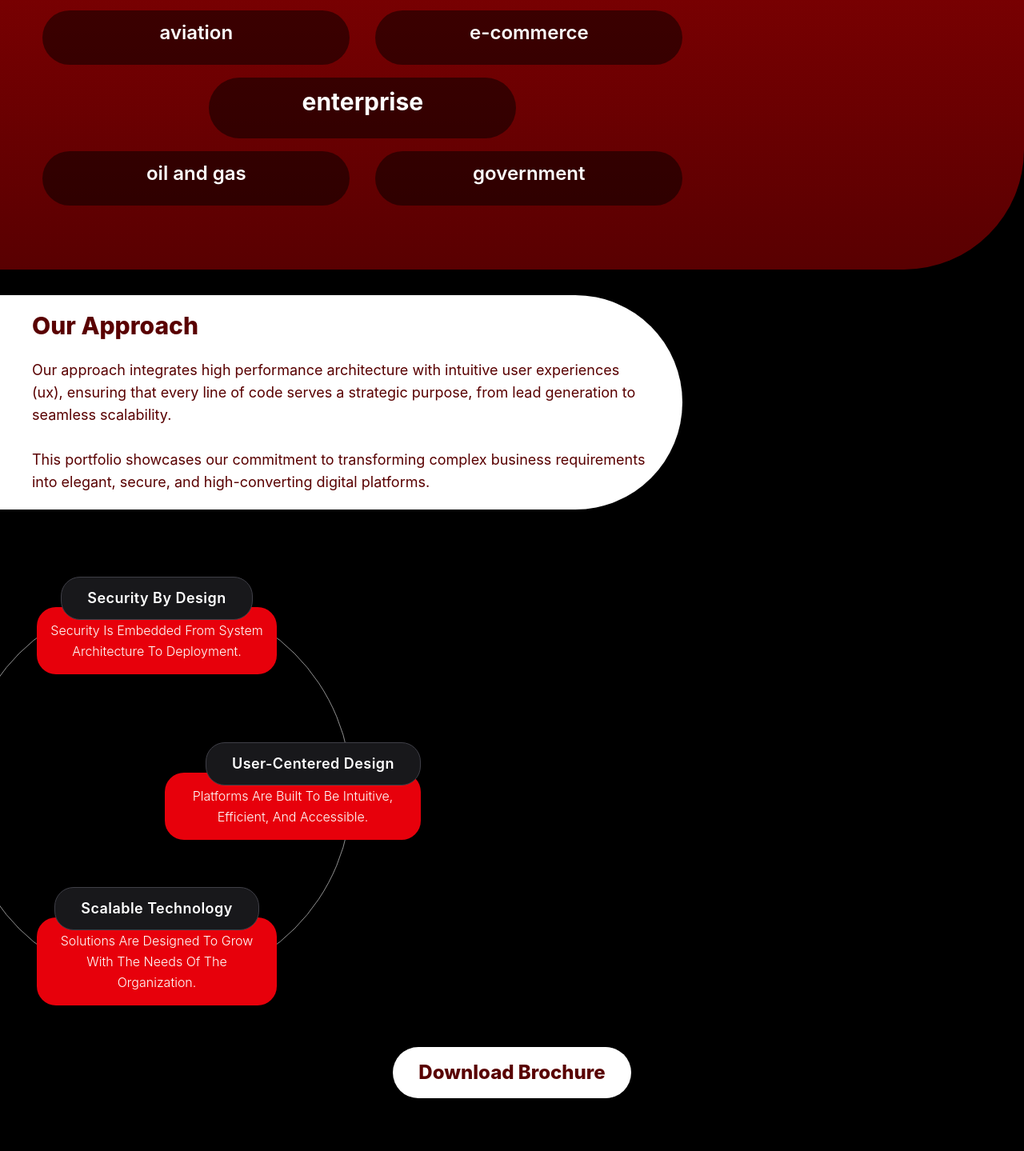
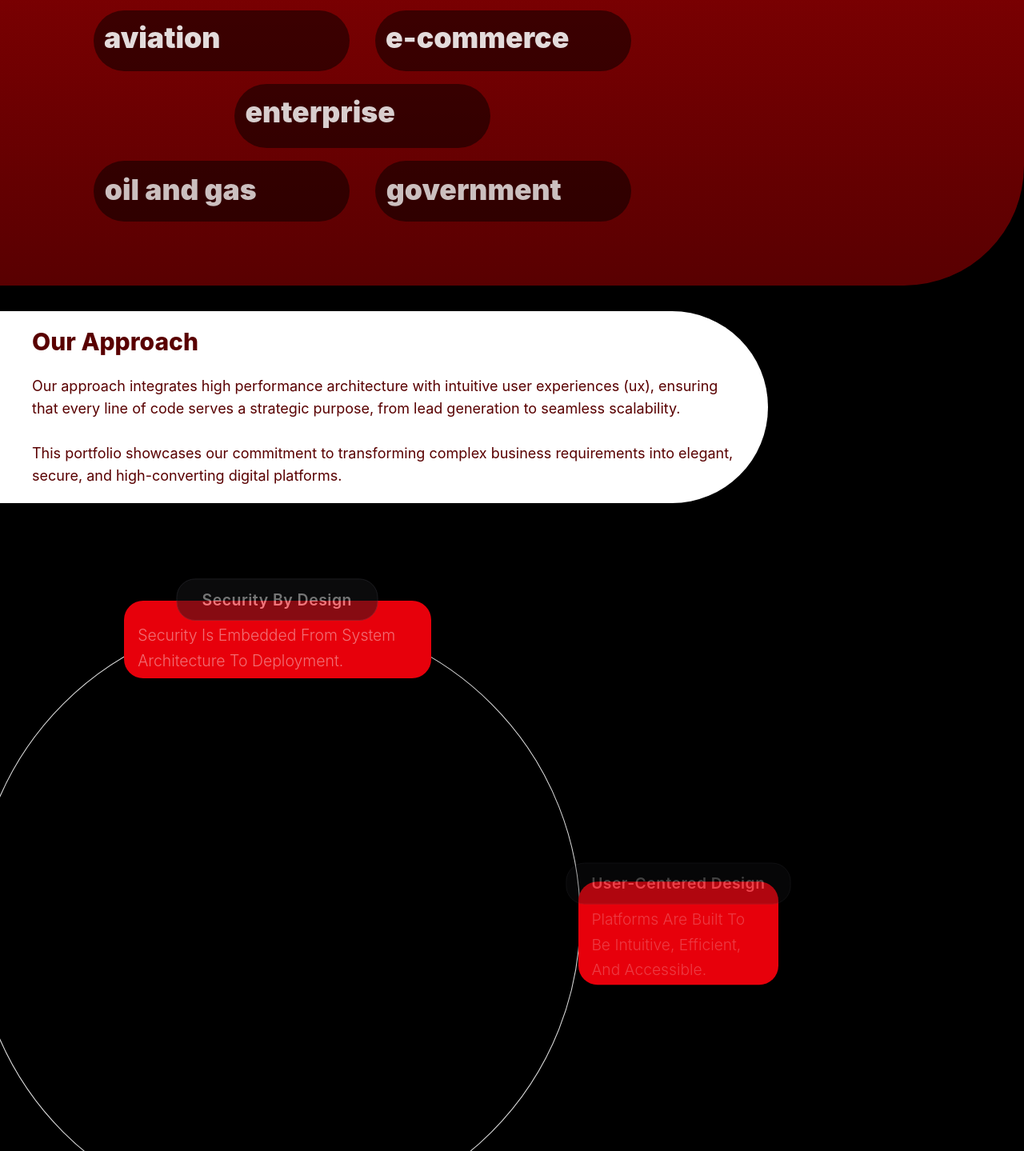
Before and after one commit to SilexsecureTeam/silexsecure, a React (Vite) app: page / in a window 1280 px wide. Shown: the part 591-2030 px from the top of the page at 80% size. Built offline with nearby package versions, Linux system fonts and the light colour scheme.

Commit message:
home done

```diff
--- a/src/components/Home.jsx
+++ b/src/components/Home.jsx
@@ -3,9 +3,56 @@ import slogo from "../assets/slogo.png";
 import des from "../assets/des.png";
 import des1 from "../assets/des1.png";
 import { Link, useLocation } from "react-router-dom";
-import { useState } from "react";
+import { useEffect, useState } from "react";
+
+export const useParallaxFade = (speed = 0.3) => {
+  const [style, setStyle] = useState({});
+
+  useEffect(() => {
+    const handleScroll = () => {
+      const elements = document.querySelectorAll("[data-parallax]");
+
+      elements.forEach((el) => {
+        const rect = el.getBoundingClientRect();
+        const windowHeight = window.innerHeight;
+         const startFade = windowHeight * 0.85;
+         const endFade = windowHeight * 0.15;
+
+         let progress = 0;
+
+         if (rect.top <= startFade && rect.bottom >= endFade) {
+           progress =
+             1 - (rect.top - endFade) / (startFade - endFade);
+         }
+
+         const clamped = Math.max(0, Math.min(1, progress));
+
+        // const start = windowHeight * 0.95; // 15% from bottom
+        // const end = windowHeight * 0.05;   // 15% from top
+
+        // const progress = (start - rect.top) / (start - end);
+        // const clamped = Math.max(0, Math.min(1, progress));
+
+        const translateY = (1 - clamped) * 60 * speed;
+        const opacity = clamped;
+        const scale = 0.95 + clamped * 0.05;
+
+        el.style.transform = `translateY(${translateY}px) scale(${scale})`;
+        el.style.opacity = opacity;
+      });
+    };
+
+    window.addEventListener("scroll", handleScroll);
+    handleScroll();
+
+    return () => window.removeEventListener("scroll", handleScroll);
+  }, [speed]);
+
+  return style;
+};
 
 const Home = () => {
+   useParallaxFade();
   const location = useLocation();
   const navlink = [
     { name: "Home", to: "/" },
@@ -17,8 +64,8 @@ const Home = () => {
   return (
     <div className="bg-black w-full h-fit">
       {/* ===================== STICKY PILL HEADER ===================== */}
-      <div className="sticky top-5 z-50 flex justify-center pointer-events-none">
-        <header className="pointer-events-auto flex items-center justify-between backdrop-blur-md bg-[#B00103]/20 border border-gray-300 rounded-full gap-6 px-8 py-4">
+      <div className="sticky top-5 z-90 flex justify-center pointer-events-none">
+        <header className="pointer-events-auto flex w-[90%] md:w-fit items-center justify-between backdrop-blur-md bg-[#B00103]/20 border border-gray-300 rounded-full gap-6 px-8 py-4">
           <img src={logo} alt="SilexSecure Logo" className="h-auto w-30" />
 
           {/* Desktop Nav */}
@@ -58,7 +105,7 @@ const Home = () => {
 
         {/* Mobile Dropdown Menu */}
         {menuOpen && (
-          <div className="absolute pointer-events-auto top-full mt-3 w-56 backdrop-blur-md bg-[#B00103]/90 border border-gray-300 rounded-2xl overflow-hidden shadow-lg">
+          <div className="absolute pointer-events-auto top-full mt-0 w-[90%] backdrop-blur-md bg-[#B00103]/20 border border-gray-300 rounded-2xl overflow-hidden shadow-lg">
             {navlink.map((link) => {
               const isActive = location.pathname === link.to;
               return (
@@ -83,14 +130,29 @@ const Home = () => {
         <div className="w-full flex flex-col md:flex-row items-start justify-center md:justify-between gap-6 px-5 md:px-0 relative pt-44">
           {/* LEFT COLUMN — contains hero text + industry pills, grows tall */}
           <div className="w-full md:w-2/3">
-            <h2 className="md:text-6xl text-4xl font-bold text-white">
+            <h2 className="md:text-6xl text-2xl text-center md:text-start font-bold text-white">
               Elevating your{" "}
-              <span className="md:text-8xl text-6xl font-black">
+              <span className="md:text-8xl text-3xl font-black">
                 Digital Presence
               </span>{" "}
               with <span className="text-[#000000]">Custom Web Solutions</span>
             </h2>
-            <p className="mt-10 text-xl w-4/5 text-white">
+
+            {/* RIGHT COLUMN — sticky hero image ONLY on desktop */}
+          <div className="w-full block mt-3 md:hidden">
+            <img
+              src={des}
+              alt="Design"
+              className="hidden md:block w-full h-full"
+            />
+            <img
+              src={des1}
+              alt="Design"
+              className="block md:hidden w-full h-full"
+            />
+          </div>
+
+            <p className="mt-10 text-xl md:w-4/5 text-center md:text-start text-white">
               Silex Secure has developed and implemented digital platforms
               across multiple sectors including,
             </p>
@@ -99,37 +161,47 @@ const Home = () => {
             <div className="py-20 w-full text-white">
               <div className="space-y-4">
                 {/* Top Row - 2 Items */}
-                <div className="flex flex-col md:flex-row gap-8 justify-center">
-                  <div className="flex-1 max-w-sm bg-black/50 p-3 rounded-full">
-                    <h3 className="text-2xl text-center text-white font-semibold mb-3">
+                <div className="flex flex-row gap-8 justify-center">
+                  <div className="flex-1 max-w-xs bg-black/50 p-3 rounded-full">
+                    <h3
+                    data-parallax
+                    className="text-lg md:text-4xl text-start text-white font-black mb-3">
                       aviation
                     </h3>
                   </div>
-                  <div className="flex-1 max-w-sm bg-black/50 p-3 rounded-full">
-                    <h3 className="text-2xl text-center text-white font-semibold mb-3">
+                  <div className="flex-1 max-w-xs bg-black/50 p-3 rounded-full">
+                    <h3
+                     data-parallax
+                    className="text-lg md:text-4xl text-start text-white font-black mb-3">
                       e-commerce
                     </h3>
                   </div>
                 </div>
 
                 {/* Middle - Single Centered Item */}
-                <div className="flex justify-center">
-                  <div className="flex-1 max-w-sm bg-black/50 p-3 rounded-full">
-                    <h3 className="text-3xl text-center text-white font-bold mb-4">
+                <div className="flex justify-center ">
+                  <div className="md:flex-1 w-[180px]  md:max-w-xs bg-black/50 p-3 rounded-full">
+                    <h3
+                     data-parallax
+                    className="text-lg md:text-4xl text-start text-white font-black mb-4">
                       enterprise
                     </h3>
                   </div>
                 </div>
 
                 {/* Bottom Row - 2 Items */}
-                <div className="flex flex-col md:flex-row gap-8 justify-center">
-                  <div className="flex-1 max-w-sm bg-black/50 p-3 rounded-full">
-                    <h3 className="text-2xl text-center text-white font-semibold mb-3">
+                <div className="flex flex-row gap-8 justify-center">
+                  <div className="flex-1 max-w-xs bg-black/50 p-3 rounded-full">
+                    <h3
+                     data-parallax
+                    className="text-lg md:text-4xl text-start text-white font-black mb-3">
                       oil and gas
                     </h3>
                   </div>
-                  <div className="flex-1 max-w-sm bg-black/50 p-3 rounded-full">
-                    <h3 className="text-2xl text-center text-white font-semibold mb-3">
+                  <div className="flex-1 max-w-xs bg-black/50 p-3 rounded-full">
+                    <h3
+                     data-parallax
+                    className="text-lg md:text-4xl text-start text-white font-black mb-3">
                       government
                     </h3>
                   </div>
@@ -139,7 +211,7 @@ const Home = () => {
           </div>
 
           {/* RIGHT COLUMN — sticky hero image ONLY on desktop */}
-          <div className="w-full md:w-1/3 md:fixed md:right-0 md:z-70 md:top-40 self-start">
+          <div className="w-full hidden md:block md:w-1/3 md:fixed md:right-0 md:z-30 md:top-40 self-start">
             <img
               src={des}
               alt="Design"
@@ -157,11 +229,11 @@ const Home = () => {
       {/* END RED GRADIENT */}
 
       {/* ===================== OUR APPROACH ===================== */}
-      <div className="bg-white w-[90%] mx-auto md:mx-0 md:w-2/3 px-5 md:px-10 py-5 rounded-[50px] md:rounded-r-full my-8">
+      <div className="bg-white w-[99%] mx-auto md:mx-0 md:w-3/4 relative z-50 px-5 md:px-10 py-5 rounded-[50px] md:rounded-r-full my-8">
         <h2 className="text-[#590001] text-3xl font-extrabold mb-6">
           Our Approach
         </h2>
-        <p className="text-[#590001] text-lg">
+        <p className="text-[#590001] text-justify md:text-start text-lg">
           Our approach integrates high performance architecture with intuitive
           user experiences (ux), ensuring that every line of code serves a
           strategic purpose, from lead generation to seamless scalability.
@@ -173,10 +245,10 @@ const Home = () => {
       </div>
 
       {/* ===================== FULL CIRCLE SECTION ===================== */}
-      <div className="bg-black ml-0 md:-ml-26 py-5 flex overflow-hidden relative">
-        <div className="relative w-full max-w-[600px] h-[600px] ">
+      <div className="bg-black -ml-20 md:-ml-30 py-5  flex overflow-hidden relative">
+        <div className="relative z-50 w-full  md:w-6/9 aspect-square">
           {/* FULL WHITE CIRCLE */}
-          <div className="absolute inset-0 pointer-events-none">
+          <div className="absolute inset-0  aspect-square pointer-events-none">
             <svg
               className="w-full h-full"
               viewBox="0 0 900 900"
@@ -196,24 +268,32 @@ const Home = () => {
           </div>
 
           {/* 1. Top Center - Security By Design */}
-          <div className="absolute top-8 left-1/2 -translate-x-1/2 flex flex-col items-center z-10">
-            <div className="bg-zinc-900 text-white z-20 px-8 py-3 rounded-3xl text-base md:text-lg font-semibold tracking-wide border border-zinc-700 mb-4">
+          <div className="absolute top-[-2px] md:top-8 left-1/2 -translate-x-1/2 flex flex-col items-center z-10">
+            <div
+            data-parallax
+            className="bg-zinc-900 text-white z-20 px-8 py-3 rounded-3xl text-sm md:text-xl font-semibold tracking-wide border border-zinc-700 mb-4">
               Security By Design
             </div>
-            <div className="bg-red-600 -mt-8 text-white px-3 py-4 rounded-3xl max-w-[200px] md:max-w-xl w-full text-center">
-              <p className="text-sm md:text-base font-light leading-relaxed">
+            <div className="bg-red-600 -mt-8 text-white px-3 py-4 rounded-3xl max-w-[250px] md:max-w-sm w-full ">
+              <p
+              data-parallax
+              className="text-sm md:text-xl font-light leading-relaxed">
                 Security Is Embedded From System Architecture To Deployment.
               </p>
             </div>
           </div>
 
           {/* 2. Right Side - User-Centered Design */}
-          <div className="absolute top-1/2 right-[-30px] -translate-y-1/2 flex flex-col items-end z-10">
-            <div className="bg-zinc-900 text-white z-20 px-8 py-3 rounded-3xl text-base md:text-lg font-semibold tracking-wide border border-zinc-700 mb-4">
+          <div className="absolute top-1/2 right-[30px] md:right-[-180px] -translate-y-1/2 flex flex-col items-center z-10">
+            <div
+            data-parallax
+            className="bg-zinc-900 text-white z-20 px-8 py-3 rounded-3xl text-base md:text-xl font-semibold tracking-wide border border-zinc-700 mb-4">
               User-Centered Design
             </div>
-            <div className="bg-red-600 -mt-8 text-white px-3 py-4 rounded-3xl max-w-[200px] md:max-w-xs w-full text-center">
-              <p className="text-sm md:text-base font-light leading-relaxed">
+            <div className="bg-red-600 -mt-8 text-white px-3 py-4 rounded-3xl max-w-[250px] md:w-xs  w-full">
+              <p
+              data-parallax
+              className="text-sm md:text-xl font-light leading-relaxed">
                 Platforms Are Built To Be Intuitive, Efficient, And Accessible.
               </p>
             </div>
@@ -221,11 +301,15 @@ const Home = () => {
 
           {/* 3. Bottom Center - Scalable Technology */}
           <div className="absolute bottom-8 left-1/2 -translate-x-1/2 flex flex-col items-center z-10">
-            <div className="bg-zinc-900 text-white z-20 px-8 py-3 rounded-3xl text-base md:text-lg font-semibold tracking-wide border border-zinc-700 mb-4">
+            <div
+            data-parallax
+            className="bg-zinc-900 text-white z-20 px-8 py-3 rounded-3xl text-base md:text-xl font-semibold tracking-wide border border-zinc-700 mb-4">
               Scalable Technology
             </div>
-            <div className="bg-red-600 -mt-8 text-white px-3 py-4 rounded-3xl max-w-[200px] md:max-w-xl w-full text-center">
-              <p className="text-sm md:text-base font-light leading-relaxed">
+            <div className="bg-red-600 -mt-8 text-white px-3 py-4 rounded-3xl max-w-[200px] md:max-w-sm w-full ">
+              <p
+              data-parallax
+              className="text-sm md:text-xl font-light leading-relaxed">
                 Solutions Are Designed To Grow With The Needs Of The
                 Organization.
               </p>
@@ -234,17 +318,10 @@ const Home = () => {
         </div>
       </div>
 
-      {/* ===================== DOWNLOAD BROCHURE ===================== */}
-      <div className="mb-10 flex justify-center items-center">
-        <button className="bg-white cursor-pointer mx-auto px-8 py-4 rounded-full text-[#590001] font-extrabold text-2xl">
-          Download Brochure
-        </button>
-      </div>
-
       {/* ===================== FOOTER ===================== */}
       <div className="w-full justify-start items-center flex">
-        <div className="bg-white w-full md:w-1/2 px-5 md:px-10 py-5 md:rounded-r-full mb-0 md:my-8">
-          <div className="flex flex-col sm:flex-row justify-between items-center sm:items-start gap-6 sm:gap-3">
+        <div className="bg-white w-full md:w-1/2 px-5 md:px-10 py-5 md:rounded-r-full rounded-t-[40px] rounded-bl-[100px] mb-0 md:mt-8">
+          <div className="flex flex-col sm:flex-row justify-between gap-6 pl-10 md:pl-0 md:items-start sm:gap-3">
             {/* Logo */}
             <div className="flex justify-center sm:justify-start">
               <img
@@ -255,32 +332,32 @@ const Home = () => {
             </div>
 
             {/* Navigation Links */}
-            <div className="text-center sm:text-left">
+            <div className="text-left">
               <h3 className="text-[#B00103] font-semibold text-lg mb-2">
                 Quick Links
               </h3>
               <div className="flex flex-col gap-1.5 text-[#590001]">
                 <Link
                   to="/"
-                  className="hover:text-[#590001]/30 transition-colors"
+                  className="hover:text-[#B00103] transition-colors"
                 >
                   Home
                 </Link>
                 <Link
                   to="https://bugbounty.defcomm.ng/"
-                  className="hover:text-[#590001]/30 transition-colors"
+                  className="hover:text-[#B00103] transition-colors"
                 >
                   About
                 </Link>
                 <Link
                   to="/case-study"
-                  className="hover:text-[#590001]/30 transition-colors"
+                  className="hover:text-[#B00103] transition-colors"
                 >
                   Case Study
                 </Link>
                 <Link
                   to="https://bugbounty.defcomm.ng/contact"
-                  className="hover:text-[#590001]/30 transition-colors"
+                  className="hover:text-[#B00103] transition-colors"
                 >
                   Contact
                 </Link>
@@ -288,26 +365,26 @@ const Home = () => {
             </div>
 
             {/* Get In Touch */}
-            <div className="text-center sm:text-left">
+            <div className="text-left">
               <h3 className="text-[#B00103] font-semibold text-lg mb-2">
                 Get In Touch
               </h3>
               <div className="flex flex-col gap-1.5 text-[#590001]">
                 <a
                   href="tel:+2348188822411"
-                  className="hover:text-[#590001]/30 transition-colors"
+                  className="hover:text-[#B00103] transition-colors"
                 >
                   (234) 818 882 2411
                 </a>
                 <a
                   href="tel:+2348020989037"
-                  className="hover:text-[#590001]/30 transition-colors"
+                  className="hover:text-[#B00103] transition-colors"
                 >
                   (234) 802 098 9037
                 </a>
                 <a
                   href="mailto:cyber@silex.com"
-                  className="hover:text-[#590001]/30 transition-colors"
+                  className="hover:text-[#B00103] transition-colors"
                 >
                   cyber@silex.com
                 </a>
@@ -316,7 +393,7 @@ const Home = () => {
           </div>
 
           {/* Bottom Copyright */}
-          <div className="border-t border-[#590001] mt-3 pt-3 text-center text-[#590001] text-sm">
+          <div className="md:border-t md:border-[#590001] mt-3 pt-3 text-center text-[#590001] text-sm">
             © {new Date().getFullYear()} SilexSecure. All Rights Reserved.
           </div>
         </div>
```
Also changed, not shown: src/components/useParallaxFade.jsx (added, +34 -0 lines).
